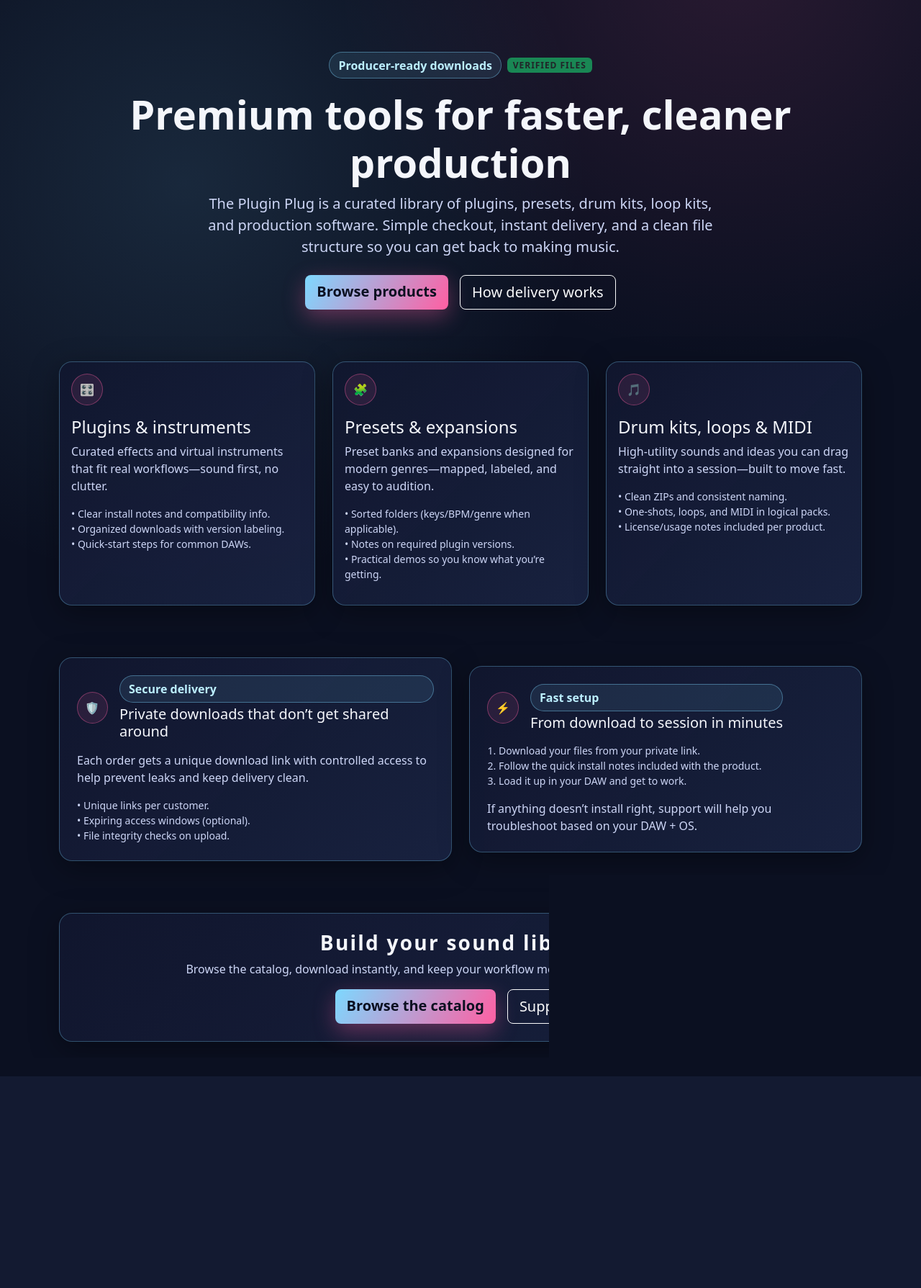
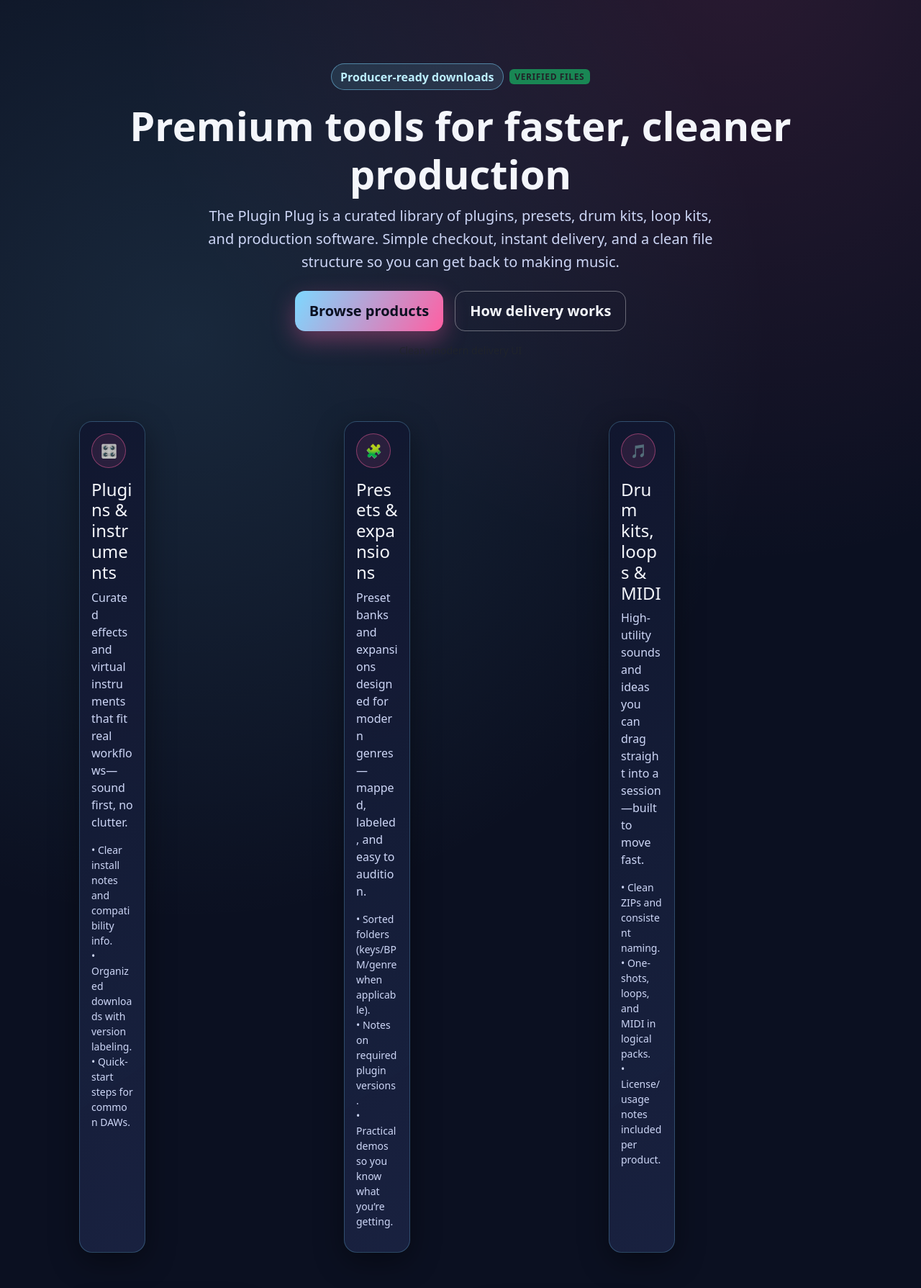
Before and after one commit to BreezDev/linkgen, a Flask app: page / in a window 1280 px wide. Shown: the part 56-1845 px from the top of the page at 72% size. Before the commit the page ends 1551 px from the top, so only its background shows below. Run offline with Flask 3, Linux system fonts and the light colour scheme.

Commit message:
Improve landing page styling

```diff
--- a/templates/landing.html
+++ b/templates/landing.html
@@ -1,5 +1,90 @@
 {% extends "base.html" %}
 {% block content %}
+<style>
+  .page-shell {
+    max-width: 1100px;
+    margin: 0 auto;
+    padding: 0 1.25rem;
+  }
+  .hero {
+    padding: 3.5rem 0 3rem;
+    text-align: center;
+  }
+  .hero .lead {
+    color: #cdd6f6;
+    line-height: 1.6;
+  }
+  .badge-status {
+    background: #75e0a7;
+    color: #0b1021;
+    font-weight: 700;
+    letter-spacing: 0.05em;
+  }
+  .row {
+    display: grid;
+    gap: 1.25rem;
+  }
+  #products .row { grid-template-columns: repeat(auto-fit, minmax(240px, 1fr)); }
+  #trust .row { grid-template-columns: repeat(auto-fit, minmax(280px, 1fr)); }
+  .card {
+    background: linear-gradient(145deg, rgba(17,23,47,0.92), rgba(26,35,66,0.95));
+    border-radius: 18px;
+    border: 1px solid rgba(125, 216, 255, 0.25);
+    color: #f4f6fb;
+    box-shadow: 0 12px 40px rgba(0,0,0,0.4);
+  }
+  .bubble-card { height: 100%; }
+  .icon-circle {
+    width: 48px;
+    height: 48px;
+    border-radius: 50%;
+    display: grid;
+    place-items: center;
+    background: rgba(255, 95, 162, 0.1);
+    border: 1px solid rgba(255, 95, 162, 0.45);
+    font-size: 1.15rem;
+  }
+  .highlight-pill {
+    background: rgba(125, 216, 255, 0.12);
+    border: 1px solid rgba(125, 216, 255, 0.5);
+    color: #bcefff;
+    border-radius: 999px;
+    padding: 0.35rem 0.75rem;
+    font-weight: 700;
+  }
+  .subtext { color: #cdd6f6; }
+  .section-title { font-weight: 800; letter-spacing: 0.08em; }
+  .btn,
+  .btn-lg {
+    display: inline-flex;
+    align-items: center;
+    justify-content: center;
+    gap: 0.35rem;
+    border-radius: 14px;
+    padding: 0.75rem 1.25rem;
+    font-weight: 700;
+    border: none;
+    cursor: pointer;
+    text-decoration: none;
+  }
+  .cta-btn {
+    background: linear-gradient(120deg, #7dd8ff, #ff5fa2);
+    color: #0b1021;
+    box-shadow: 0 12px 32px rgba(255, 95, 162, 0.35);
+  }
+  .btn-outline-light {
+    background: transparent;
+    color: #f4f6fb;
+    border: 1px solid rgba(255, 255, 255, 0.35);
+  }
+  .list-unstyled { list-style: none; padding-left: 0; }
+  ol { color: #cdd6f6; }
+  a { color: #7dd8ff; }
+  @media (min-width: 992px) {
+    .hero { padding: 4rem 0; }
+  }
+</style>
+<div class="page-shell">
 <section class="hero text-center">
   <div class="mb-3 d-inline-flex align-items-center gap-2">
     <span class="highlight-pill">Producer-ready downloads</span>
@@ -14,6 +99,7 @@
     <a class="btn btn-lg cta-btn" href="#products">Browse products</a>
     <a class="btn btn-outline-light btn-lg" href="#trust">How delivery works</a>
   </div>
+  <p class="text-muted small mt-3 mb-0">Clean, modern delivery UI</p>
 </section>
 
 <section id="products" class="py-4">
@@ -106,4 +192,5 @@
     </div>
   </div>
 </section>
+</div>
 {% endblock %}
```
